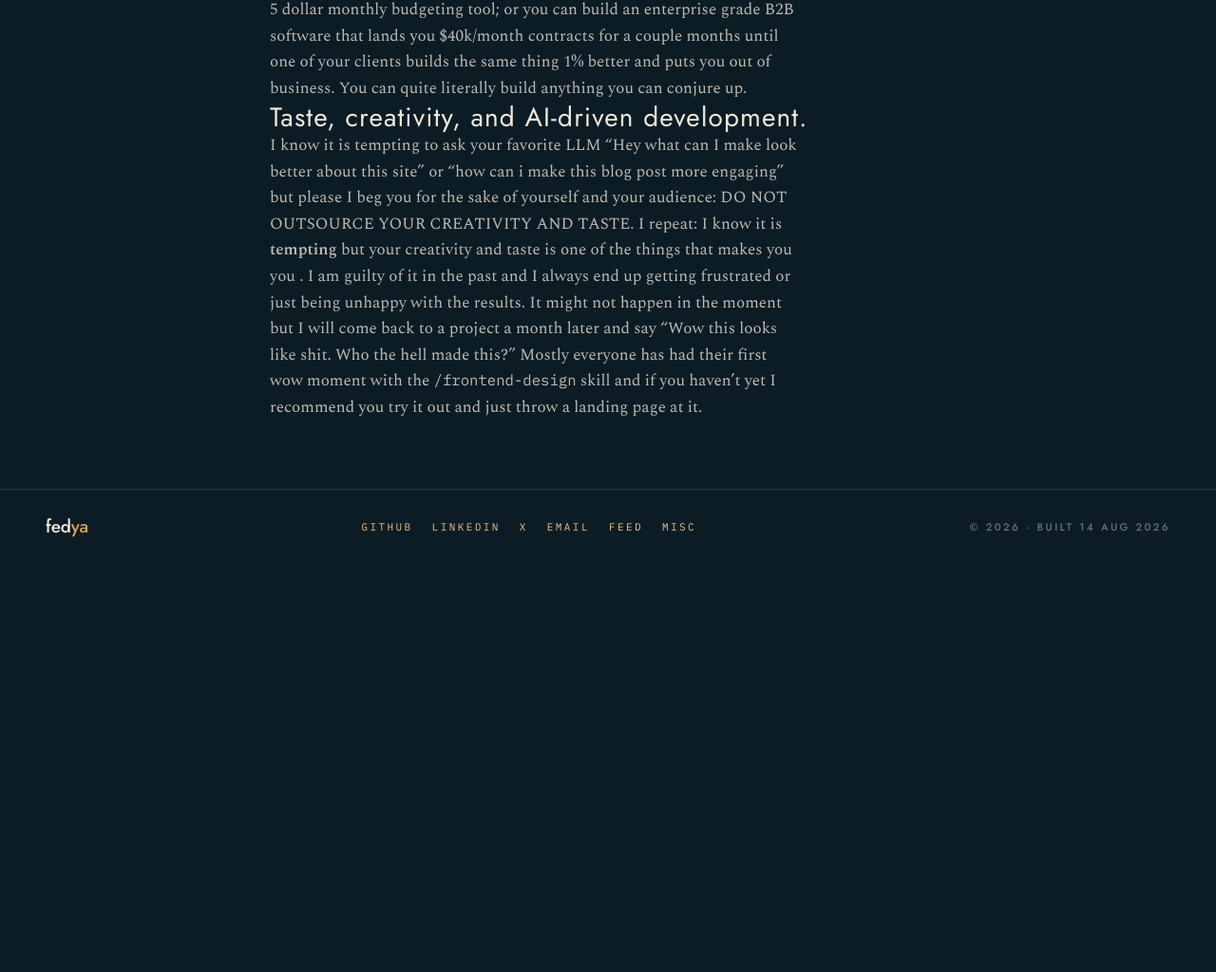
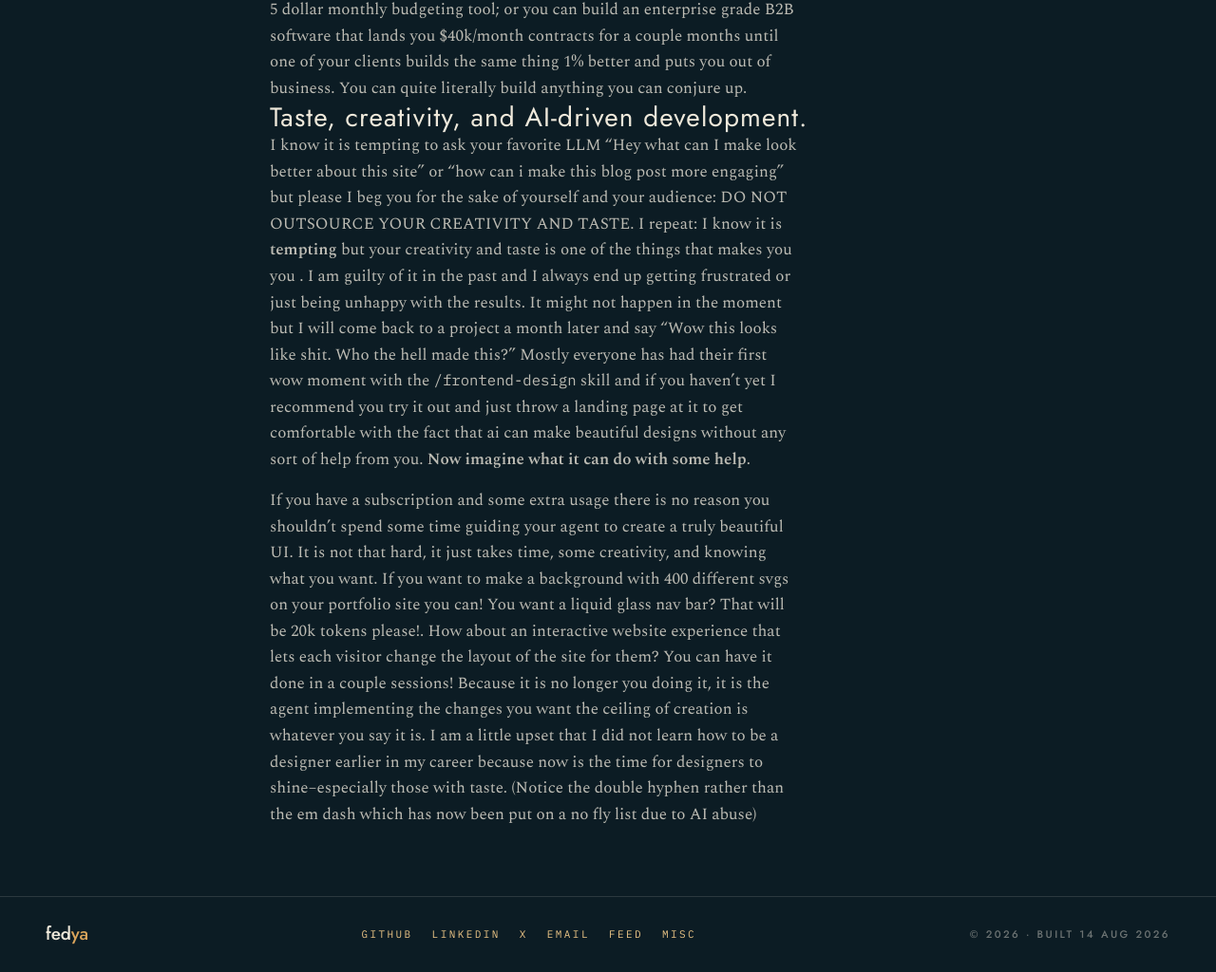
Before and after one commit to grassfedya/fedyaai, an Astro site: page /blog/taste-the-last-frontier-of-software-development in a window 1280 px wide. Shown: the part 1554-2578 px from the top of the page at 95% size. Before the commit the page ends 2149 px from the top, so only its background shows below. Built offline with nearby package versions, Linux system fonts and the light colour scheme; Astro itself is replaced by a stand-in of ours.

Commit message:
Update src/content/blog/taste-the-last-frontier-of-software-development.md (via Pages CMS)

```diff
--- a/src/content/blog/taste-the-last-frontier-of-software-development.md
+++ b/src/content/blog/taste-the-last-frontier-of-software-development.md
@@ -28,4 +28,6 @@ Why not? Really? Have you asked yourself that? If your reasoning boils down to "
 
 ### Taste, creativity, and AI-driven development.
 
-I know it is tempting to ask your favorite LLM "Hey what can I make look better about this site" or "how can i make this blog post more engaging" but please I beg you for the sake of yourself and your audience: DO NOT OUTSOURCE YOUR CREATIVITY AND TASTE. I repeat: I know it is **tempting** but your creativity and taste is one of the things that makes you you . I am guilty of it in the past and I always end up getting frustrated or just being unhappy with the results. It might not happen in the moment but I will come back to a project a month later and say "Wow this looks like shit. Who the hell made this?" Mostly everyone has had their first wow moment with the `/frontend-design`  skill and if you haven't yet I recommend you try it out and just throw a landing page at it.
+I know it is tempting to ask your favorite LLM "Hey what can I make look better about this site" or "how can i make this blog post more engaging" but please I beg you for the sake of yourself and your audience: DO NOT OUTSOURCE YOUR CREATIVITY AND TASTE. I repeat: I know it is **tempting** but your creativity and taste is one of the things that makes you you . I am guilty of it in the past and I always end up getting frustrated or just being unhappy with the results. It might not happen in the moment but I will come back to a project a month later and say "Wow this looks like shit. Who the hell made this?" Mostly everyone has had their first wow moment with the `/frontend-design`  skill and if you haven't yet I recommend you try it out and just throw a landing page at it to get comfortable with the fact that ai can make beautiful designs without any sort of help from you. **Now imagine what it can do with some help**.
+
+If you have a subscription and some extra usage there is no reason you shouldn't spend some time guiding your agent to create a truly beautiful UI. It is not that hard, it just takes time, some creativity, and knowing what you want. If you want to make a background with 400 different svgs on your portfolio site you can! You want a liquid glass nav bar? That will be 20k tokens please!. How about an interactive website experience that lets each visitor change the layout of the site for them? You can have it done in a couple sessions! Because it is no longer you doing it, it is the agent implementing the changes you want the ceiling of creation is whatever you say it is. I am a little upset that I did not learn how to be a designer earlier in my career because now is the time for designers to shine--especially those with taste. (Notice the double hyphen rather than the em dash which has now been put on a no fly list due to AI abuse)
```
